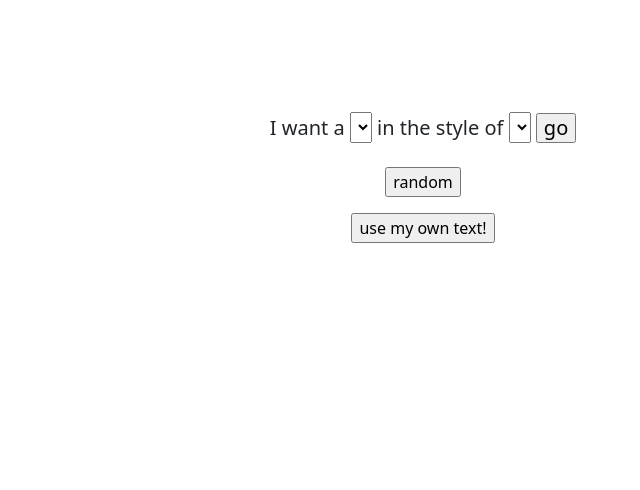
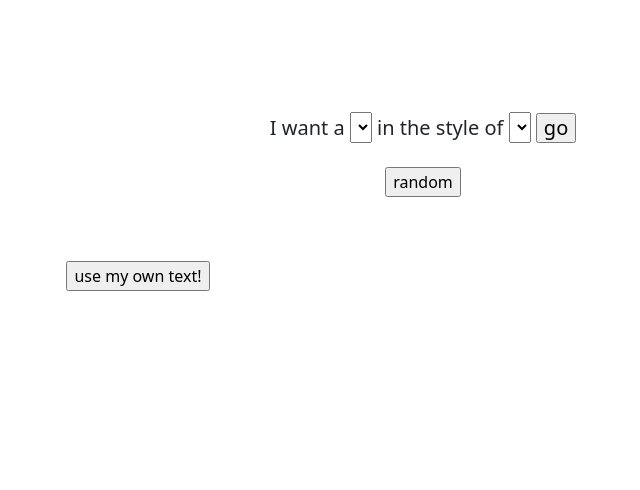
Before and after one commit to katlings/pyambic-pentameter, a Flask app: template templates/generate.html in a window 1280 px wide. Shown: the top 490 px of the page, without its empty margins (502-1142 px from the left). Run offline with Flask 2, Linux system fonts and the light colour scheme; the template is opened without the code that fills it: values that come from a table or form of the project are taken from there, others are empty; parts of the project's set-up code (start-up, migrations or seed data) failed here and were passed over.

Commit message:
Move 'use my own' button and add custom text guidelines

```diff
--- a/templates/custom.html
+++ b/templates/custom.html
@@ -25,7 +25,8 @@
             <input type='submit' value='go!' onclick="this.disabled=true;this.value='thinking...';this.form.submit();">
           </div>
           <div class="form-group my-3">
-            <p>If your input is long, it could take a while to analyze! Please be patient :)</p>
+            <p>If your input is too short, the program may time out trying to find a poem. Try again with more text or a shorter poem. 1000 words or more is a good guideline!</p>
+            <p>If your input is very long (over about 100,000 words), it could take a while to analyze! Please be patient :)</p>
           </div>
         </form>
       </div>
--- a/templates/generate.html
+++ b/templates/generate.html
@@ -35,13 +35,13 @@
             </form>
           </div>
         </div>
-        <div class="row my-3">
-          <div class="col">
-            <form action='/custom'>
-              <input type='submit' value='use my own text!'>
-            </form>
-          </div>
-        </div>
+      </div>
+    </div>
+    <div class="row my-5 text-center">
+      <div class="col">
+        <form action='/custom'>
+          <input type='submit' value='use my own text!'>
+        </form>
       </div>
     </div>
   </div>
```
